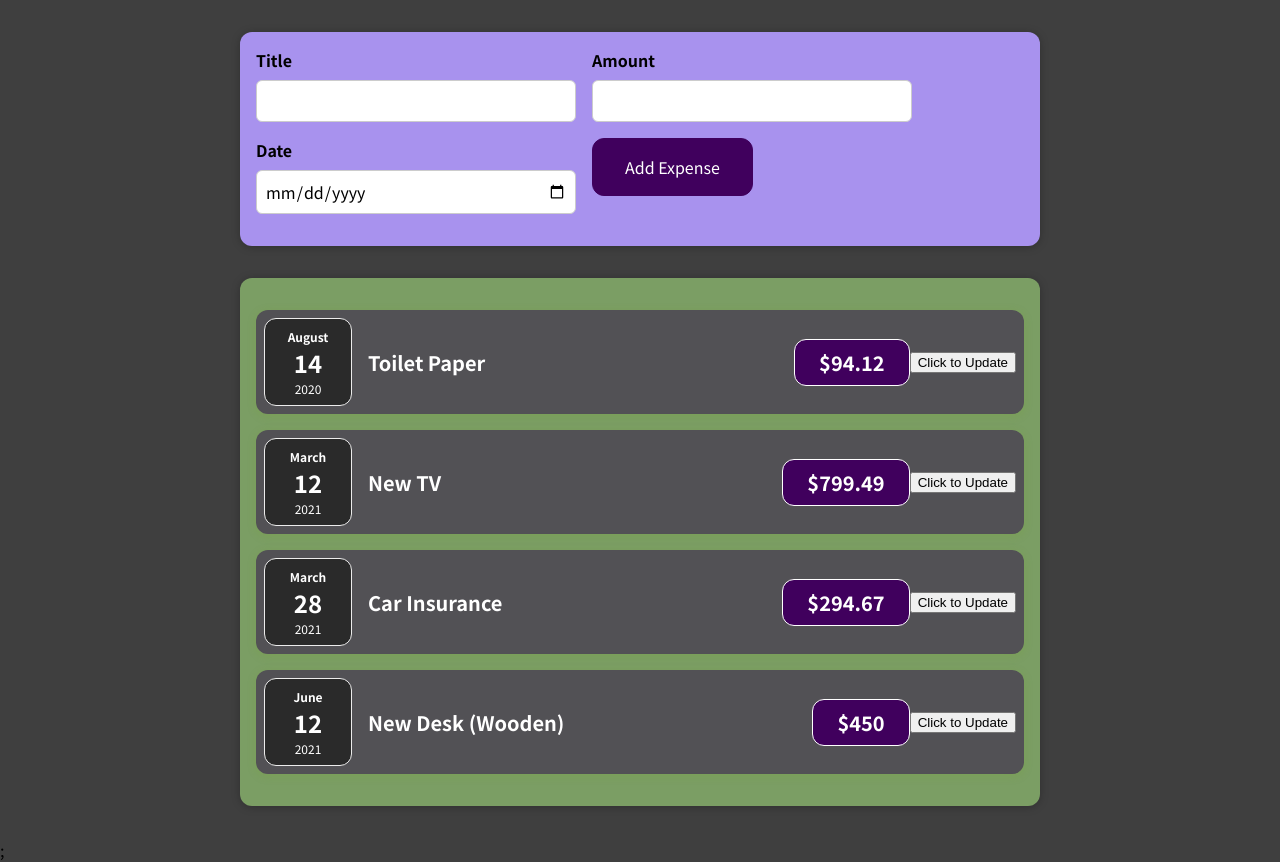
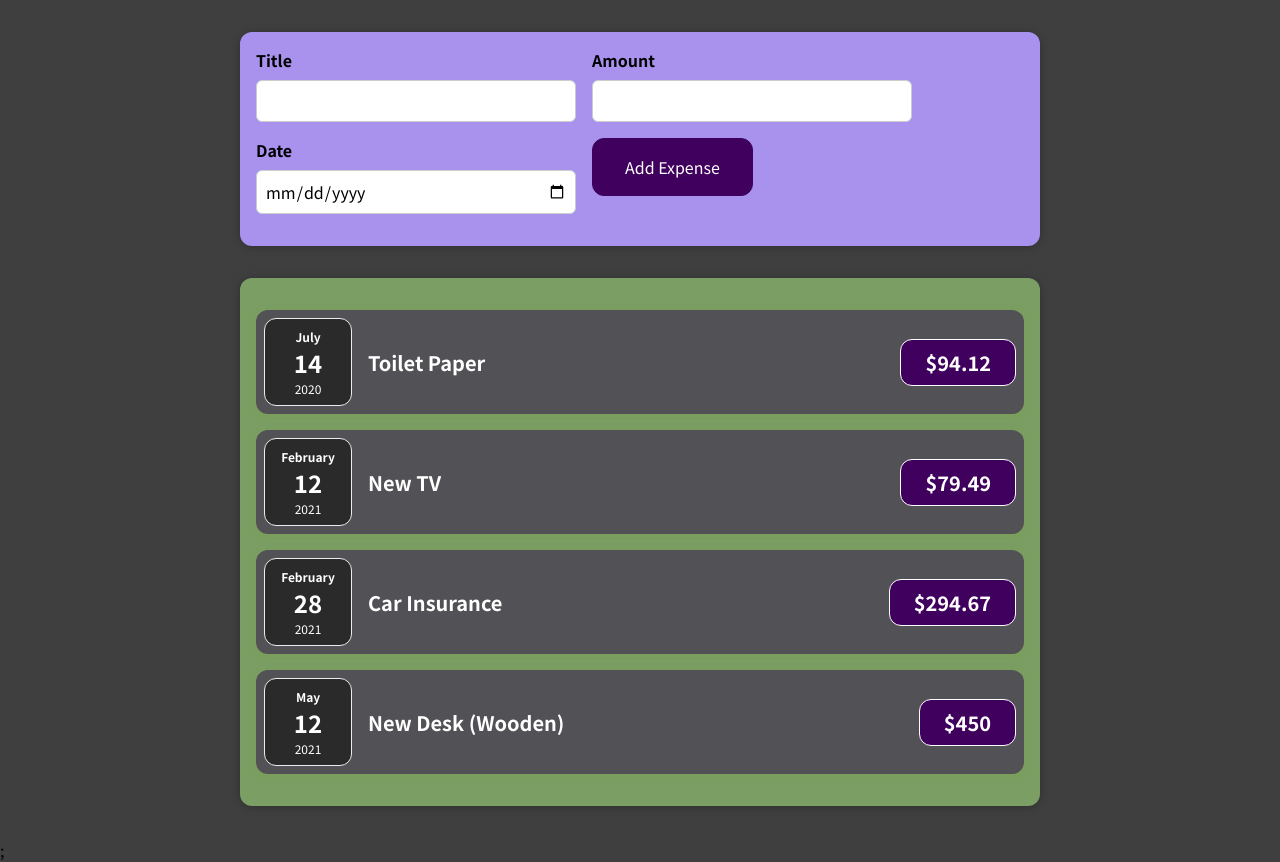
Before and after one commit to gayankaveenda/react-complete-guide, a React (Create React App) app: page / in a window 1280 px wide. Built offline with nearby package versions, Linux system fonts and the light colour scheme.

Commit message:
fixed dates and expenseItem title issue

```diff
--- a/src/App.js
+++ b/src/App.js
@@ -7,20 +7,25 @@ function App() {
       id: "e1",
       title: "Toilet Paper",
       amount: 94.12,
-      date: new Date(2020, 7, 14),
+      date: "2020, 7, 14",
     },
-    { id: "e2", title: "New TV", amount: 799.49, date: new Date(2021, 2, 12) },
+    {
+      id: "e2",
+      title: "New TV",
+      amount: 79.49,
+      date: "2021, 2, 12",
+    },
     {
       id: "e3",
       title: "Car Insurance",
       amount: 294.67,
-      date: new Date(2021, 2, 28),
+      date: "2021, 2, 28",
     },
     {
       id: "e4",
       title: "New Desk (Wooden)",
       amount: 450,
-      date: new Date(2021, 5, 12),
+      date: "2021, 5, 12",
     },
   ];
 
--- a/src/components/Expenses/ExpenseDate.js
+++ b/src/components/Expenses/ExpenseDate.js
@@ -1,9 +1,10 @@
 import "./ExpenseDate.css";
 
 const ExpenseDate = (props) => {
-  const month = props.date.toLocaleString("en-US", { month: "long" });
-  const day = props.date.toLocaleString("en-US", { day: "2-digit" });
-  const year = props.date.getFullYear();
+  const newDate = new Date(props.date);
+  const month = newDate.toLocaleString("en-US", { month: "long" });
+  const day = newDate.toLocaleString("en-US", { day: "2-digit" });
+  const year = newDate.getFullYear();
 
   return (
     <div className='expense-date'>
--- a/src/components/Expenses/ExpenseItem.js
+++ b/src/components/Expenses/ExpenseItem.js
@@ -3,22 +3,15 @@ import "./ExpenseItem.css";
 import ExpenseDate from "./ExpenseDate";
 
 const ExpenseItem = (props) => {
-  const [title, setTitle] = useState(props.title);
-
-  const clickHandler = () => {
-    setTitle("Updated");
-    console.log({ title });
-  };
 
   return (
     <div>
       <div className="expense-item">
         <ExpenseDate date={props.date}></ExpenseDate>
         <div className="expense-item__description">
-          <h2>{title}</h2>
+          <h2>{props.title}</h2>
           <div className="expense-item__price">${props.amount}</div>
         </div>
-        <button onClick={clickHandler}>Click to Update</button>
       </div>
     </div>
   );
```
Also changed, not shown: src/components/Expenses/Expenses.js (added, +16 -0 lines).
